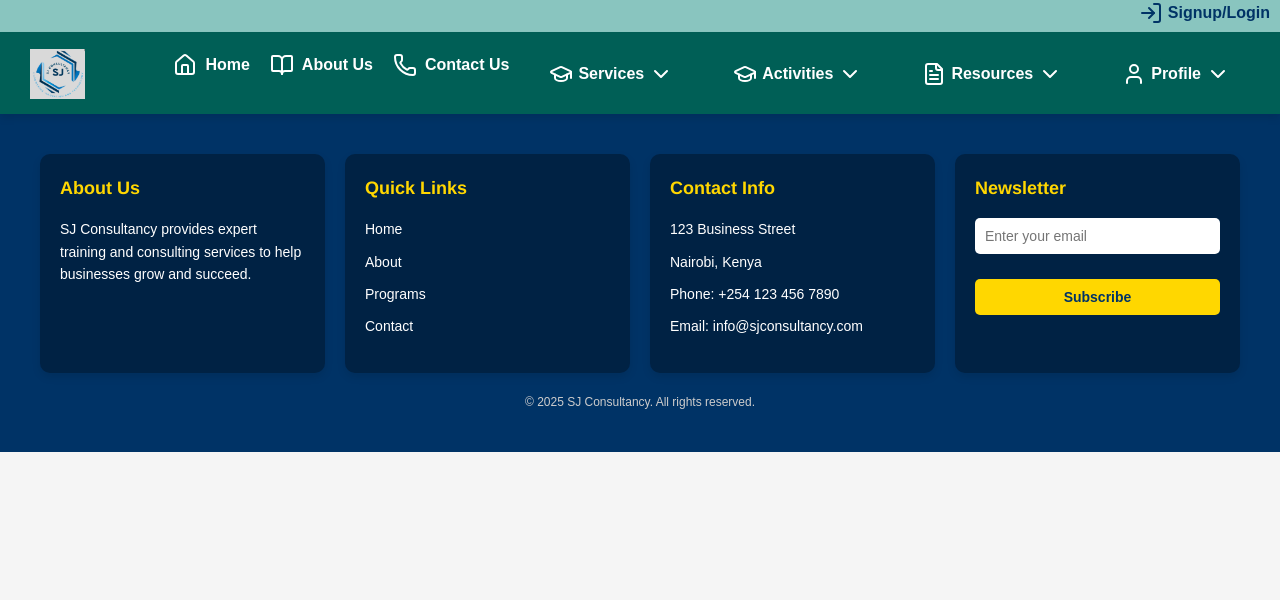
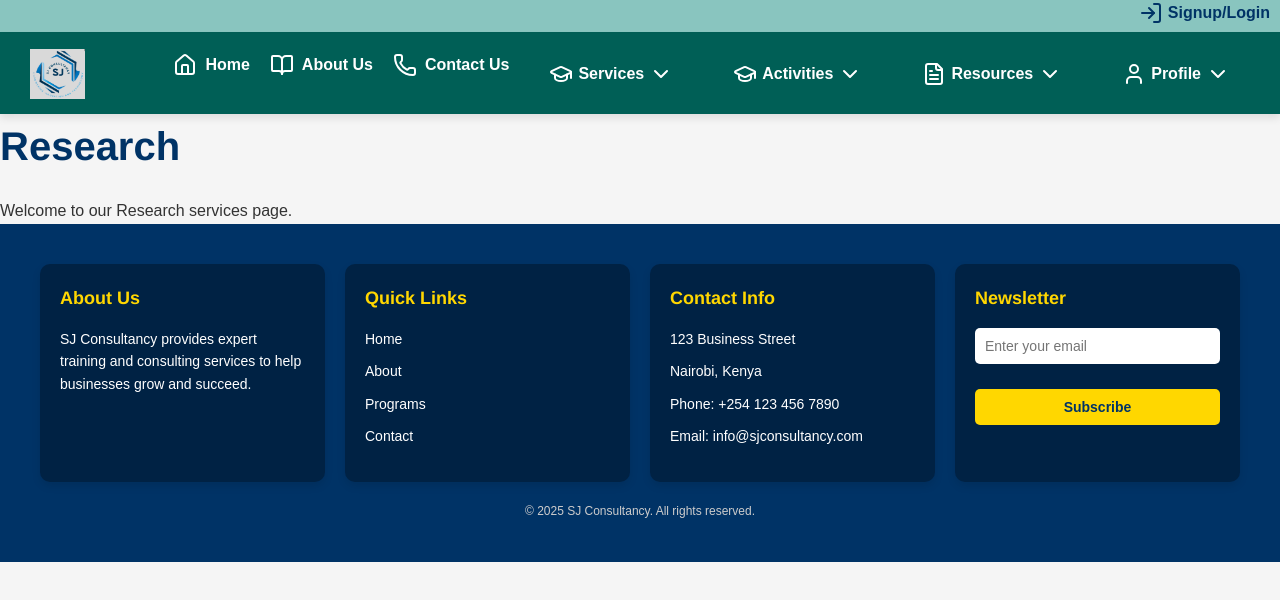
Before and after one commit to Amaaaarrrrrr/SJWebsite, a React (Vite) app in the folder SJConsultancy/: page /services/research in a window 1280 px wide. Shown: the top 600 px of the page. Built offline with nearby package versions, Linux system fonts and the light colour scheme.

Commit message:
Research.jsx for component ,page and routing

```diff
--- a/SJConsultancy/src/App.jsx
+++ b/SJConsultancy/src/App.jsx
@@ -25,6 +25,8 @@ import SiybTraining from './pages/SiybTraining';
 import DataAnalytics from './pages/DataAnalytics';
 import MonitoringEvaluation from './pages/MonitoringEvaluation';
 import BusinessConsultancy from './pages/BusinessConsultancy';
+import Research from './pages/Research';
+
 
 function App() {
   return (
@@ -54,6 +56,7 @@ function App() {
         <Route path="/services/data-analytics" element={<DataAnalytics />} />
         <Route path="/services/monitoring-evaluation" element={<MonitoringEvaluation />} />
         <Route path="/services/business-consultancy" element={<BusinessConsultancy />} />
+        <Route path="/services/research" element={<Research />} />
       </Routes>
       <Footer />
     </Router>
--- a/SJConsultancy/src/components/Navbar.jsx
+++ b/SJConsultancy/src/components/Navbar.jsx
@@ -13,6 +13,7 @@ import {
   Calendar,
   User,
   LogIn,
+  Search
 } from 'lucide-react';
 
 const Navbar = () => {
@@ -88,6 +89,12 @@ const Navbar = () => {
         <Link to="/services/business-consultancy" onClick={closeMenu}>
           <Briefcase />
           Business Consultancy
+        </Link>
+      </li>
+      <li>
+        <Link to="/services/research" onClick={closeMenu}>
+          <Search />
+          Research
         </Link>
       </li>
     </ul>
--- /dev/null
+++ b/SJConsultancy/src/components/Research.jsx
@@ -0,0 +1,12 @@
+import React from 'react';
+
+const Research = () => {
+  return (
+    <div>
+      <h1>Research</h1>
+      <p>Welcome to our Research services page.</p>
+    </div>
+  );
+};
+
+export default Research;
--- /dev/null
+++ b/SJConsultancy/src/pages/Research.jsx
@@ -0,0 +1,12 @@
+import React from 'react';
+
+const Research = () => {
+  return (
+    <div>
+      <h1>Research</h1>
+      <p>Welcome to our Research services page.</p>
+    </div>
+  );
+};
+
+export default Research;
```
